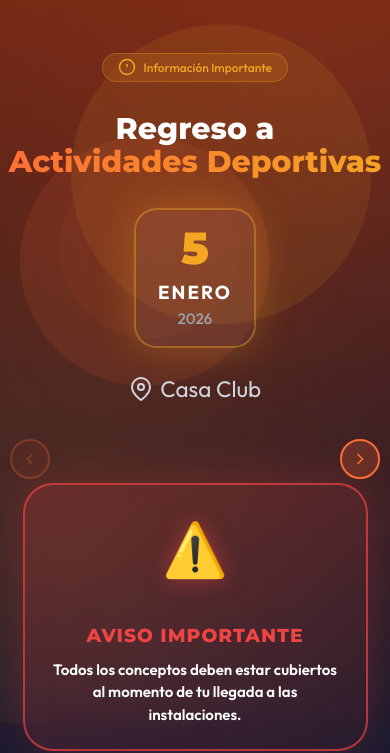
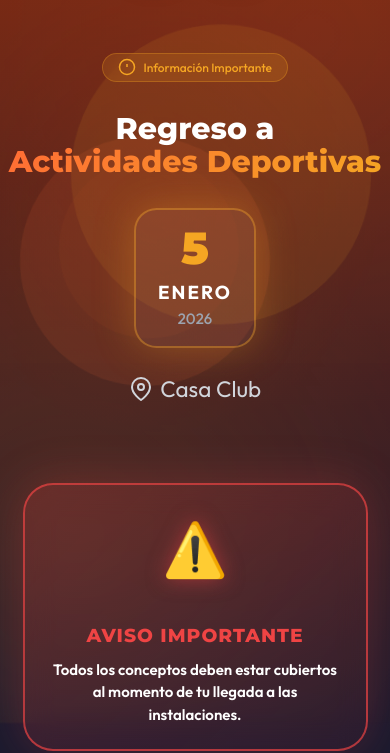
Before and after one commit to alebrijesteotihuacanoficial/RegresoCasaClub5Enero, a plain HTML site: page index.html in a window 390 px wide. Shown: the part 112-865 px from the top of the page. Drawn offline with Linux system fonts and the light colour scheme.

```diff
--- a/styles.css
+++ b/styles.css
@@ -1443,25 +1443,7 @@
     }
 
     .carousel-arrow {
-        width: 40px;
-        height: 40px;
-        position: fixed;
-        top: auto;
-        bottom: 30%;
-        transform: none;
-    }
-
-    .carousel-arrow-left {
-        left: 10px;
-    }
-
-    .carousel-arrow-right {
-        right: 10px;
-    }
-
-    .carousel-arrow svg {
-        width: 20px;
-        height: 20px;
+        display: none;
     }
 
     /* Players Grid Mobile Carousel */
```
